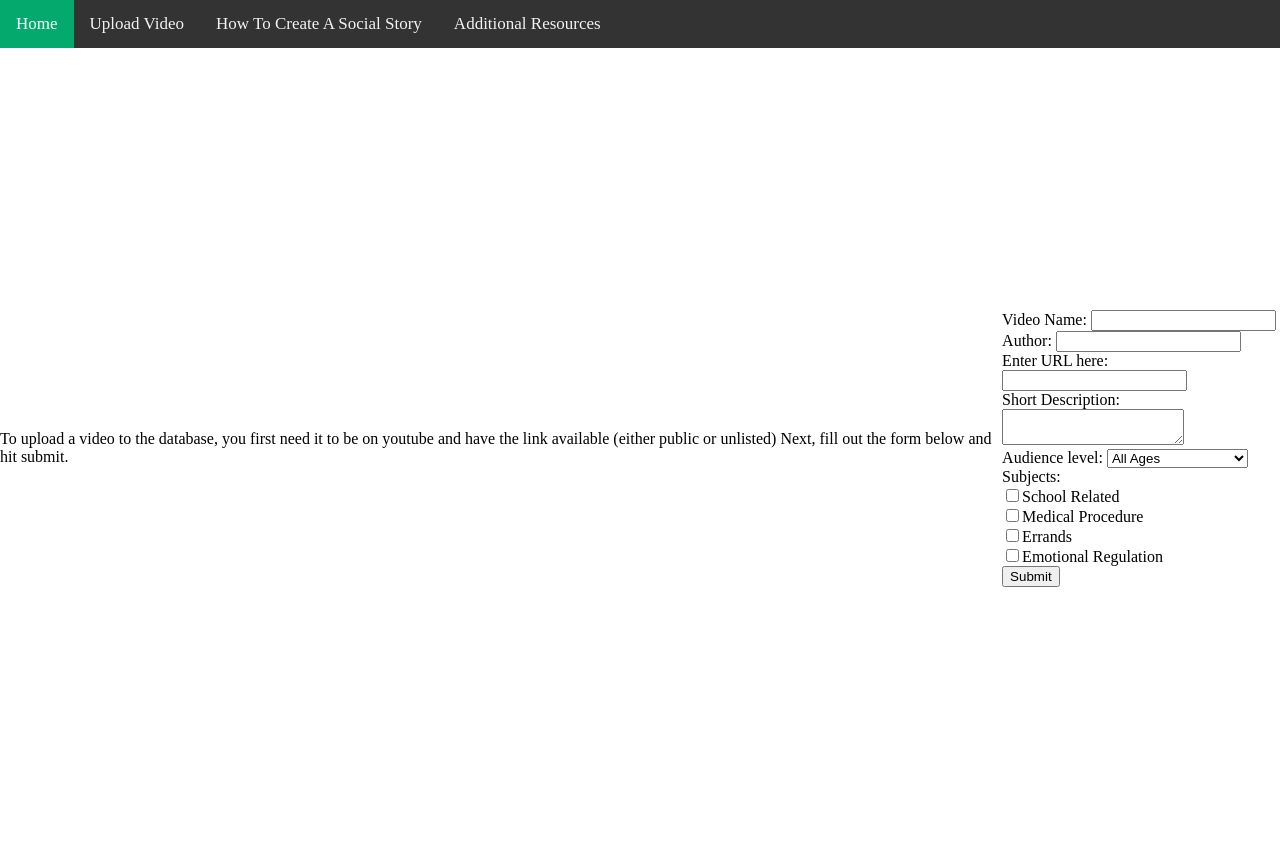
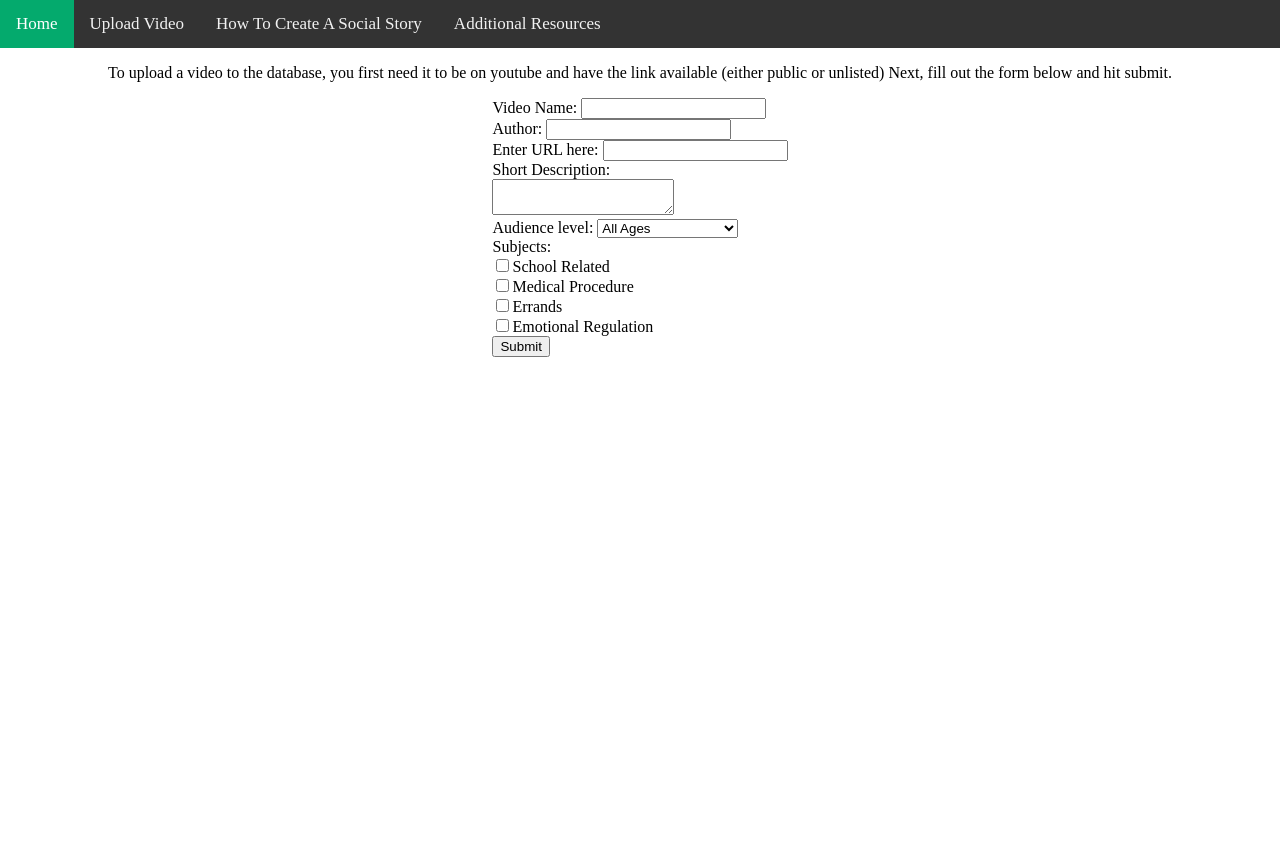
Before and after one commit to Corin-M/CapstoneProgress, a Flask app: page /uploads in a window 1280 px wide. After the commit the page ends 357 px from the top, so only its background shows below. Run offline with Flask 2, Linux system fonts and the light colour scheme.

Commit message:
Fixing instruction formatting

```diff
--- a/templates/uploading.html
+++ b/templates/uploading.html
@@ -15,7 +15,6 @@
           display: flex;
           justify-content: center;
           align-items: center;
-          height: 100vh;
         }
       </style>
 </head>
@@ -45,8 +44,8 @@
       <!--Instructions for upload-->
       <p >To upload a video to the database, you first need it to be on youtube and have the link available (either public or unlisted)
       Next, fill out the form below and hit submit. </p>
-      <br>
-      <br>
+    </div>
+    <div class="center">
       <!--Create the form for uploading a new video-->
         <form method="POST" action="/add" enctype="multipart/form-data">
           <!--Name of the video-->
```
